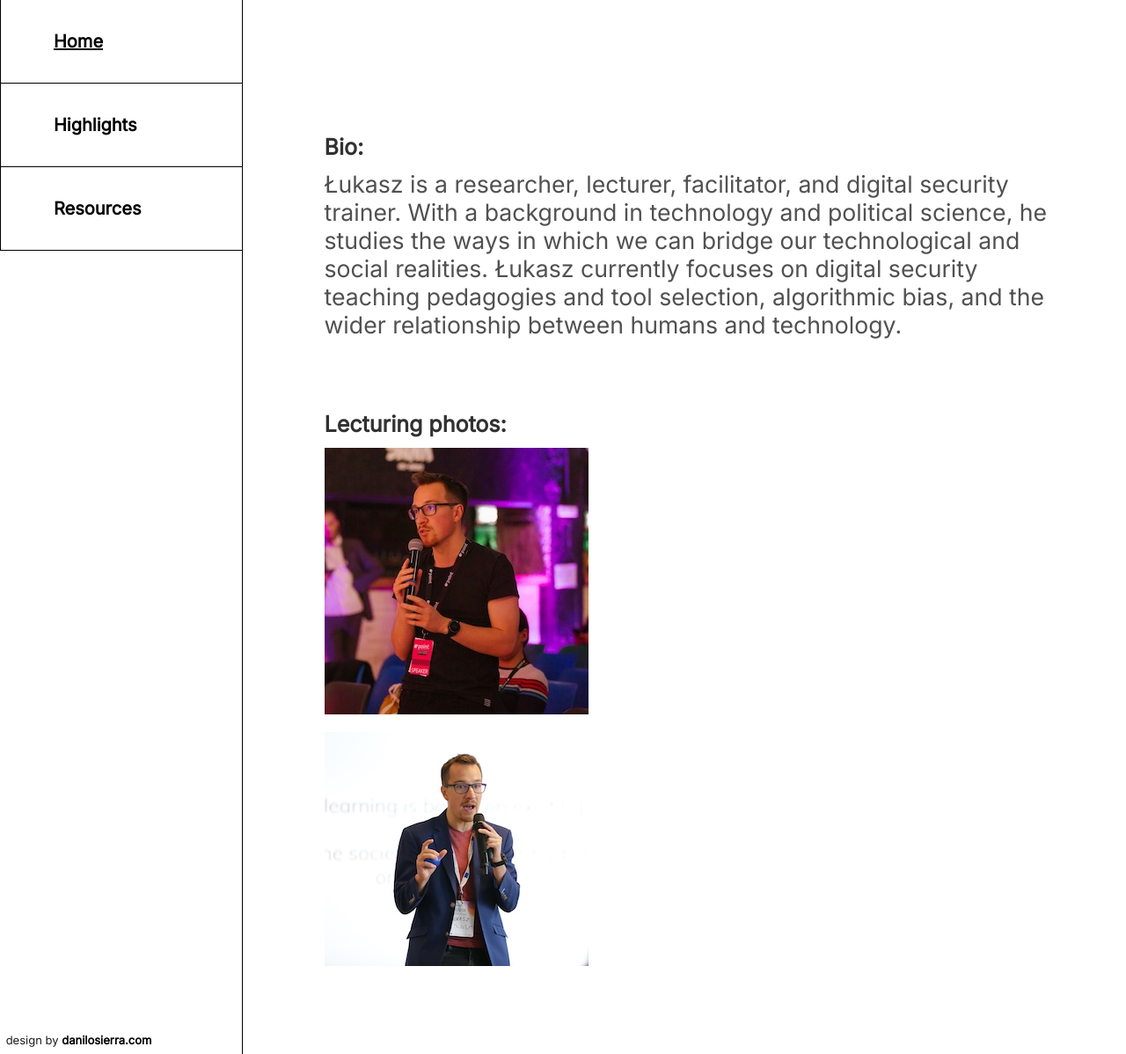
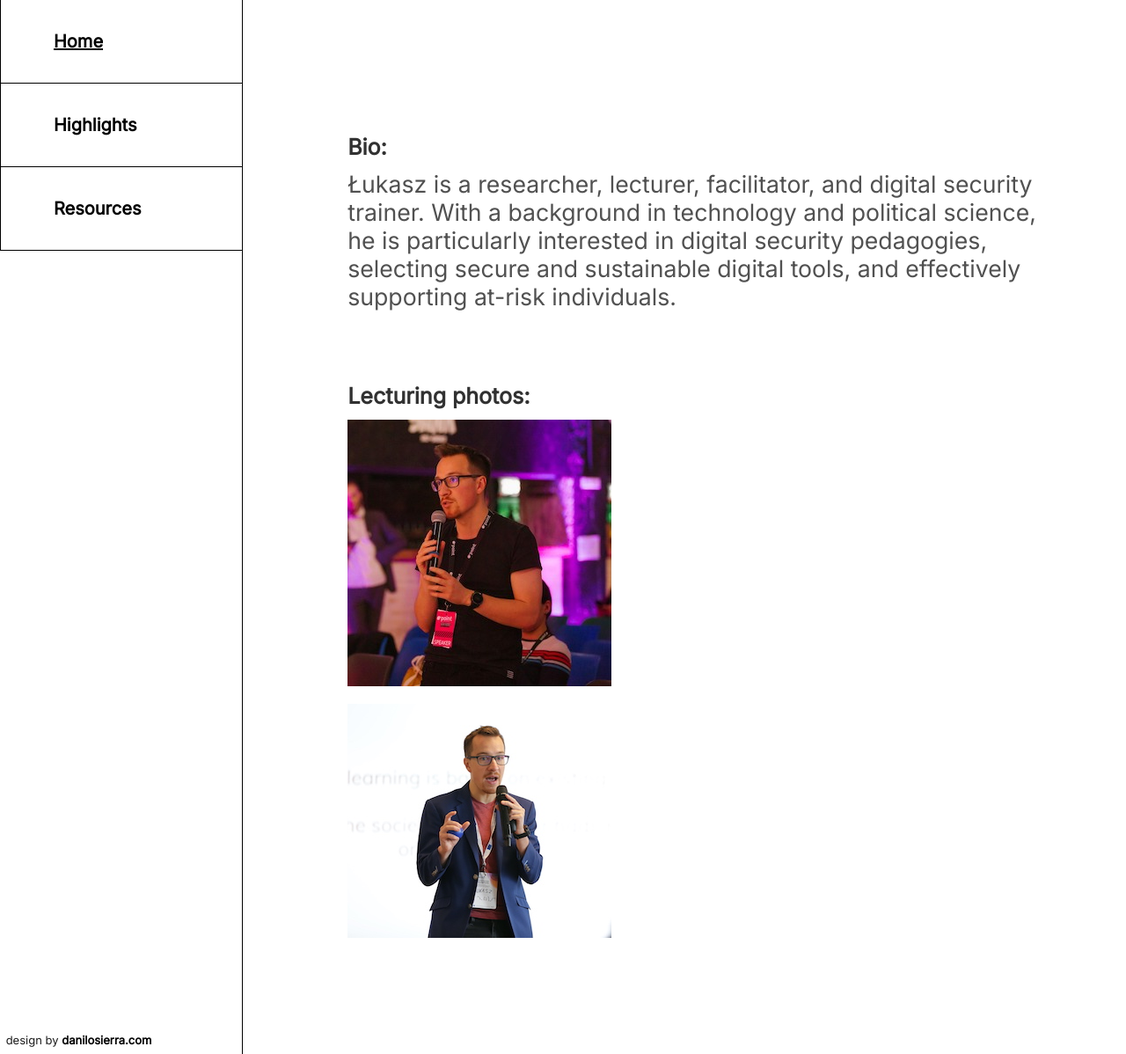
Before and after one commit to lukasz-a-krol/lukasz-a-krol.github.io, a Jekyll site: the page built from bioandphotos.md, in a window 1280 px wide and 1198 px high. Shown: the whole window at 88% size. Built offline with Jekyll 4.4.1, drawn with Linux system fonts in a browser that asks for light colours.

Commit message:
updating bio

```diff
--- a/bioandphotos.md
+++ b/bioandphotos.md
@@ -7,7 +7,7 @@ permalink: /bioandphotos/
 
 ### Bio:
 
-Łukasz is a researcher, lecturer, facilitator, and digital security trainer. With a background in technology and political science, he studies the ways in which we can bridge our technological and social realities. Łukasz currently focuses on digital security teaching pedagogies and tool selection, algorithmic bias, and the wider relationship between humans and technology.
+Łukasz is a researcher, lecturer, facilitator, and digital security trainer. With a background in technology and political science, he is particularly interested in digital security pedagogies, selecting secure and sustainable digital tools, and effectively supporting at-risk individuals.
 
 &nbsp;
 
```
